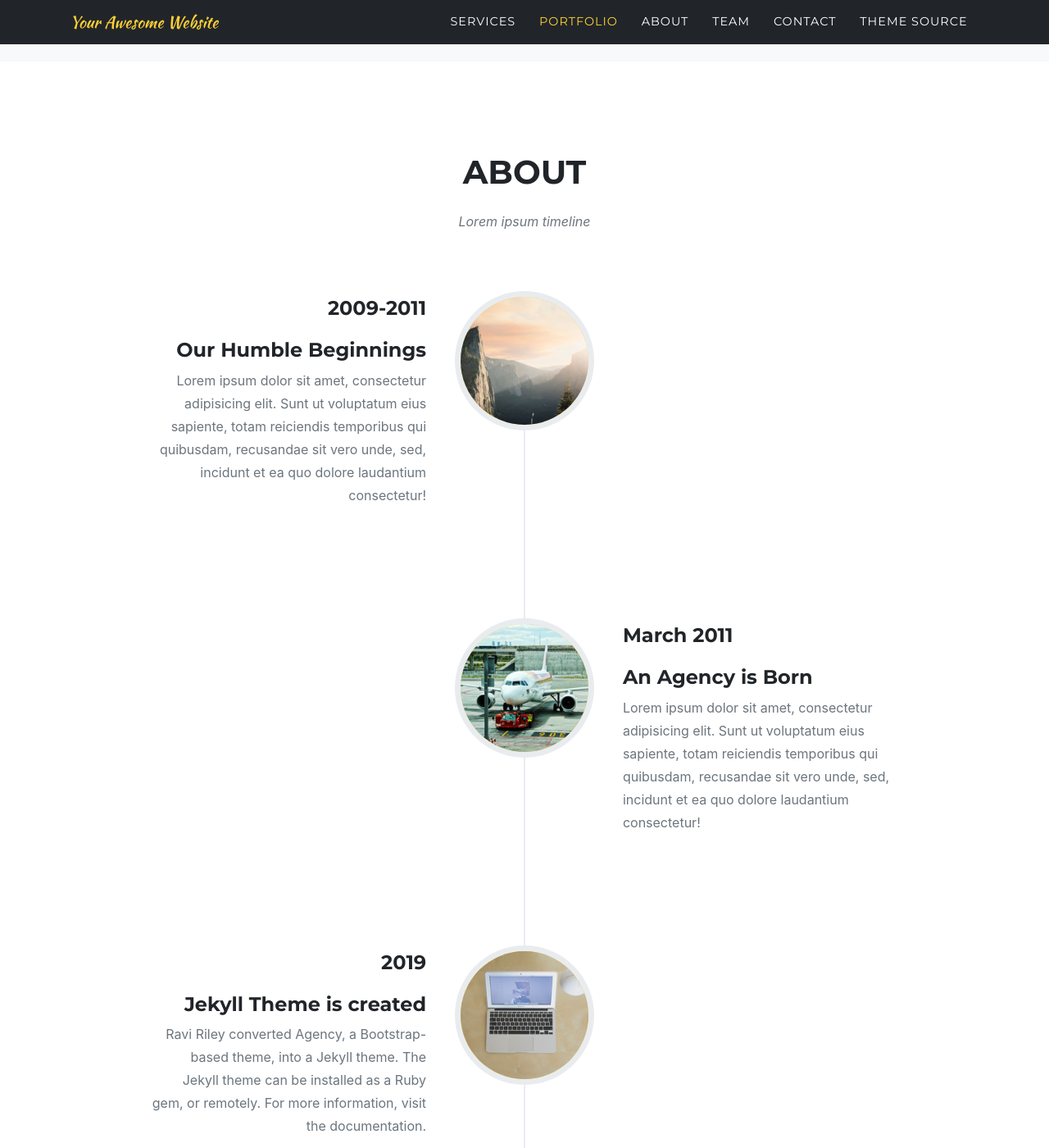
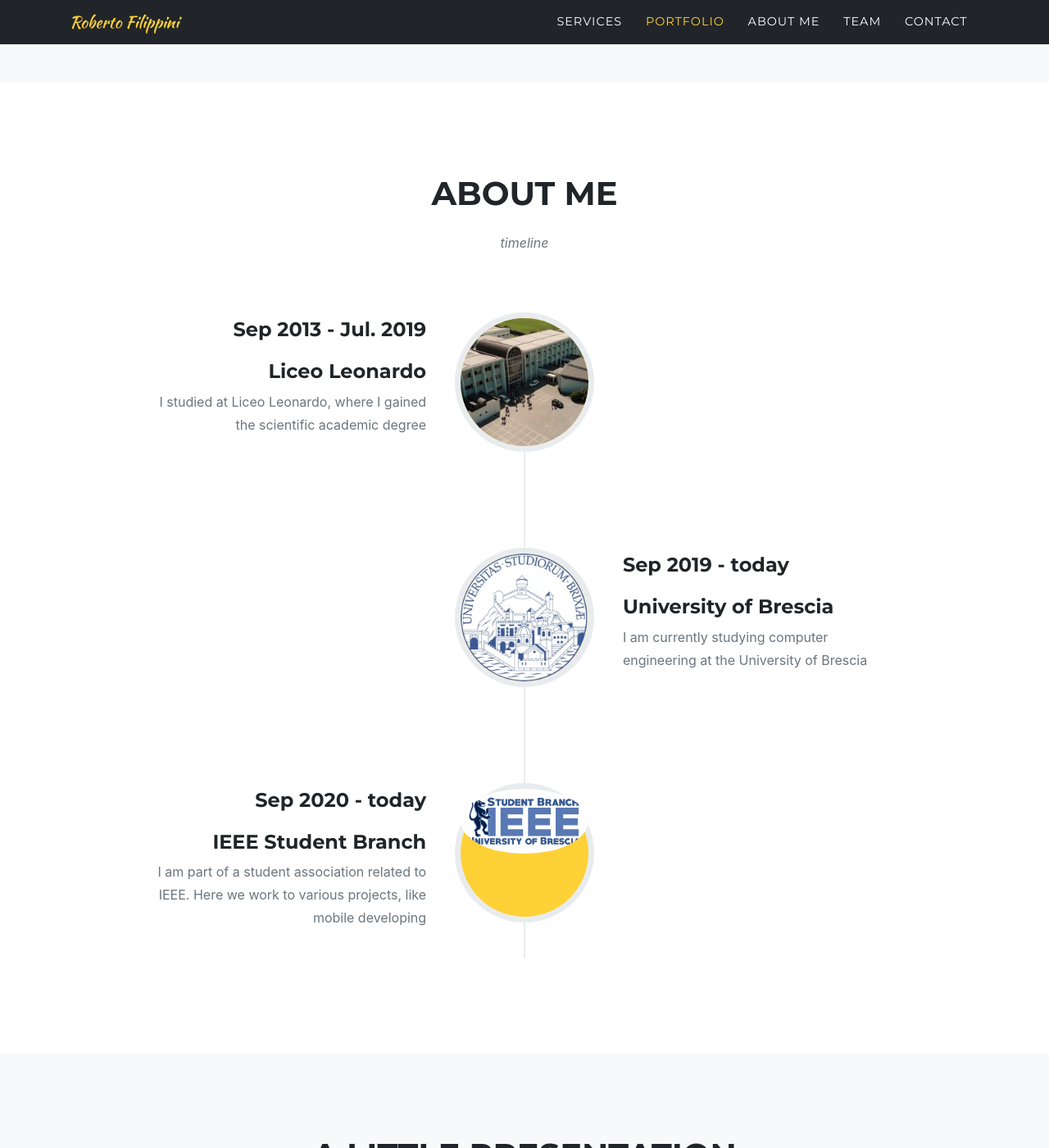
Before and after one commit to RobertoFilippini/RobertoFilippini.github.io, a Jekyll site: the page built from index.md, in a window 1280 px wide and 1400 px high, scrolled down 2245 px. Shown: the whole window at 82% size. Built offline with Jekyll 4.4.1, drawn with Linux system fonts in a browser that asks for light colours; some web fonts are replaced; some of the changed text lies outside the part shown; grey boxes are pictures that could not be loaded.

Commit message:
first implementation

```diff
--- a/_config.yml
+++ b/_config.yml
@@ -13,13 +13,13 @@
 
 theme: jekyll-agency
 
-url    : "" # the base hostname & protocol for your site, e.g. http://example.com
+url    : "https://robertofilippini.github.io/" # the base hostname & protocol for your site, e.g. http://example.com
 baseurl: "" # the subpath of your site, e.g. /blog
 
-title      : Your Awesome Website
-email      : your-email@example.com #this is also the email contact forms will go to
-description: "Site description"
-author     : Your Name
+title      : Roberto Filippini
+email      : roby00fz@gmail.com #this is also the email contact forms will go to
+description: "This site presents my skills, my projects and my career"
+author     : Roberto Filippini
 # logo:     #optional, defaults to site title
   # path: assets\img\clients\creative-market.jpg
   # height: 60 #height in px, defaults to 52px
--- a/_data/navigation.yml
+++ b/_data/navigation.yml
@@ -15,14 +15,12 @@
       section: services
     - title: "Portfolio"
       section: portfolio
-    - title: "About"
+    - title: "About Me"
       section: timeline
     - title: "Team"
       section: team
     - title: "Contact"
       section: contact
-    - title: "Theme Source"
-      url: https://github.com/raviriley/agency-jekyll-theme/
 en-US:
   <<: *DEFAULT_EN
 en-CA:
@@ -46,8 +44,6 @@
       section: equipo
     - title: "Contáctenos"
       section: contacto
-    - title: "Fuente de la plantilla"
-      url: https://github.com/raviriley/agency-jekyll-theme/
 es-ES:
   <<: *DEFAULT_ES
 es-CO:
--- a/_data/sitetext.yml
+++ b/_data/sitetext.yml
@@ -11,8 +11,8 @@
 # -----------------
 en: &DEFAULT_EN
   header:
-    title: Welcome to our Studio!
-    text: It's Nice To Meet You
+    title: “Oh, it’s quite simple. If you are a friend, you speak the password, and the doors will open.” ~ Gandalf
+    text: Roberto Filippini's Site
     button: Tell Me More
     buttonlink: "#services"
 
@@ -32,101 +32,55 @@
         icon: fab fa-markdown
 
   portfolio:
-    title: "Portfolio"
-    text: "Lorem ipsum dolor sit amet consectetur."
+    title: "Projects"
+    text: ""
     section: portfolio
     closebutton: "Close Project"
 
   timeline:
-    title: "About"
-    text: "Lorem ipsum timeline"
+    title: "About Me"
+    text: ""
     section: timeline
     # left is the default
     #start_align: "left"
     events:
-      - title: "Our Humble Beginnings"
-        year: "2009-2011"
-        desc: "Lorem ipsum dolor sit amet, consectetur adipisicing elit. Sunt ut voluptatum eius sapiente, totam reiciendis temporibus qui quibusdam, recusandae sit vero unde, sed, incidunt et ea quo dolore laudantium consectetur!"
-        image: assets/img/timeline/1.jpg
+      - title: "Liceo Leonardo"
+        year: "Sep 2013 - Jul. 2019"
+        desc: "I studied at Liceo Leonardo, where I gained the scientific academic degree"
+        image: assets/img/timeline/liceo-leonardo.jpg
         alt:
-      - title: "An Agency is Born"
-        year: "March 2011"
-        desc: "Lorem ipsum dolor sit amet, consectetur adipisicing elit. Sunt ut voluptatum eius sapiente, totam reiciendis temporibus qui quibusdam, recusandae sit vero unde, sed, incidunt et ea quo dolore laudantium consectetur!"
-        image: assets/img/timeline/2.jpg
+      - title: "University of Brescia"
+        year: "Sep 2019 - today"
+        desc: " I am currently studying computer engineering at the University of Brescia"
+        image: assets/img/timeline/unibs.jpg
         alt:
-      - title: "Jekyll Theme is created"
-        year: "2019"
-        desc: "Ravi Riley converted Agency, a Bootstrap-based theme, into a Jekyll theme. The Jekyll theme can be installed as a Ruby gem, or remotely. For more information, visit the documentation."
-        image: assets/img/timeline/3.jpg
+      - title: "IEEE Student Branch"
+        year: "Sep 2020 - today"
+        desc: "I am part of a student association related to IEEE. Here we work to various projects, like mobile developing"
+        image: assets/img/timeline/ieee.jpg
         alt: image alt text
-      - title: "Title"
-        year: "2009-2011"
-        desc: "Your description here, **Markdown** is fully supported."
-        image: assets/img/timeline/4.jpg
-        alt:
-        # you can enforce the alignment
-        align: right
-    end: "Be Part <br> of Our <br> Story!"
 
   about:
     title: "About Us"
     text: "our story"
     section: about
 
-  clients:
-    section: clients
-    max-height: 100px
-    horizontal-scrolling: "" #"yes/no"
-    list:
-      - title: "envato"
-        url: https://github.com/raviriley/agency-jekyll-theme
-        logo: assets/img/clients/envato.jpg
-      - title: "designmodo"
-        url: https://github.com/raviriley/agency-jekyll-theme
-        logo: assets/img/clients/designmodo.jpg
-      - title: "themeforest"
-        url: https://github.com/raviriley/agency-jekyll-theme
-        logo: assets/img/clients/themeforest.jpg
-      - title: "Creative Market"
-        url: https://github.com/raviriley/agency-jekyll-theme
-        logo: assets/img/clients/creative-market.jpg
-
   team:
-    title: "OUR AMAZING TEAM"
-    text: "Lorem ipsum dolor sit amet consectetur."
-    subtext: Lorem ipsum dolor sit amet, consectetur adipisicing elit. Aut eaque, laboriosam veritatis, quos non quis ad perspiciatis, totam corporis ea, alias ut unde. **Markdown** supported.
+    title: "A Little Presentation"
+    text: "testo"
+    subtext: sottotesto **bello**
     section: team
     people:
-      - name: "Kay Garland"
-        role: "Lead Designer"
-        image: assets/img/team/500x500.jpg
+      - name: "Roberto Filippini"
+        role: ""
+        image: assets/img/team/foto_profilo.jpg
         social:
-          - url: https://twitter.com
-            icon: fab fa-twitter
-          - url: https://facebook.com
-            icon: fab fa-facebook-f
-          - url: https://linkedin.com
-            icon: fab fa-linkedin-in
-      - name: "Larry Parker"
-        role: "Lead Marketer"
-        image: assets/img/team/2.jpg
-        social:
-          - url: https://twitter.com
-            icon: fab fa-twitter
-          - url: https://facebook.com
-            icon: fab fa-facebook-f
-          - url: https://linkedin.com
-            icon: fab fa-linkedin-in
-      - name: "Diana Perterson"
-        role: "Lead Developer"
-        image: assets/img/team/500x500.jpg
-        social:
-          - url: https://twitter.com
-            icon: fab fa-twitter
-          - url: https://facebook.com
-            icon: fab fa-facebook-f
-          - url: https://linkedin.com
-            icon: fab fa-linkedin-in
+          - url: https://www.linkedin.com/in/roberto-filippini-57143920a/
+            icon: "fab fa-linkedin-in"
+          - url: https://github.com/RobertoFilippini
+            icon: "fab fa-github"
+          - url: https://www.instagram.com/rob_filippini/
+            icon: "fab fa-instagram"
 
   contact:
     title: "Contact Us"
@@ -146,15 +100,11 @@
   footer:
     legal: "Privacy Policy"
     social:
-      - url: https://twitter.com
-        icon: "fab fa-twitter"
-      - url: https://facebook.com
-        icon: "fab fa-facebook-f"
-      - url: https://linkedin.com
+      - url: https://www.linkedin.com/in/roberto-filippini-57143920a/
         icon: "fab fa-linkedin-in"
-      - url: https://github.com/raviriley/agency-jekyll-theme
+      - url: https://github.com/RobertoFilippini
         icon: "fab fa-github"
-      - url: https://instagram.com
+      - url: https://www.instagram.com/rob_filippini/
         icon: "fab fa-instagram"
 en-US:
   <<: *DEFAULT_EN
```
Also changed, not shown: README.md, assets/img/team/foto_profilo.jpg (added), assets/img/timeline/ieee.jpg (added), assets/img/timeline/liceo-leonardo.jpg (added), assets/img/timeline/unibs.jpg (added).
